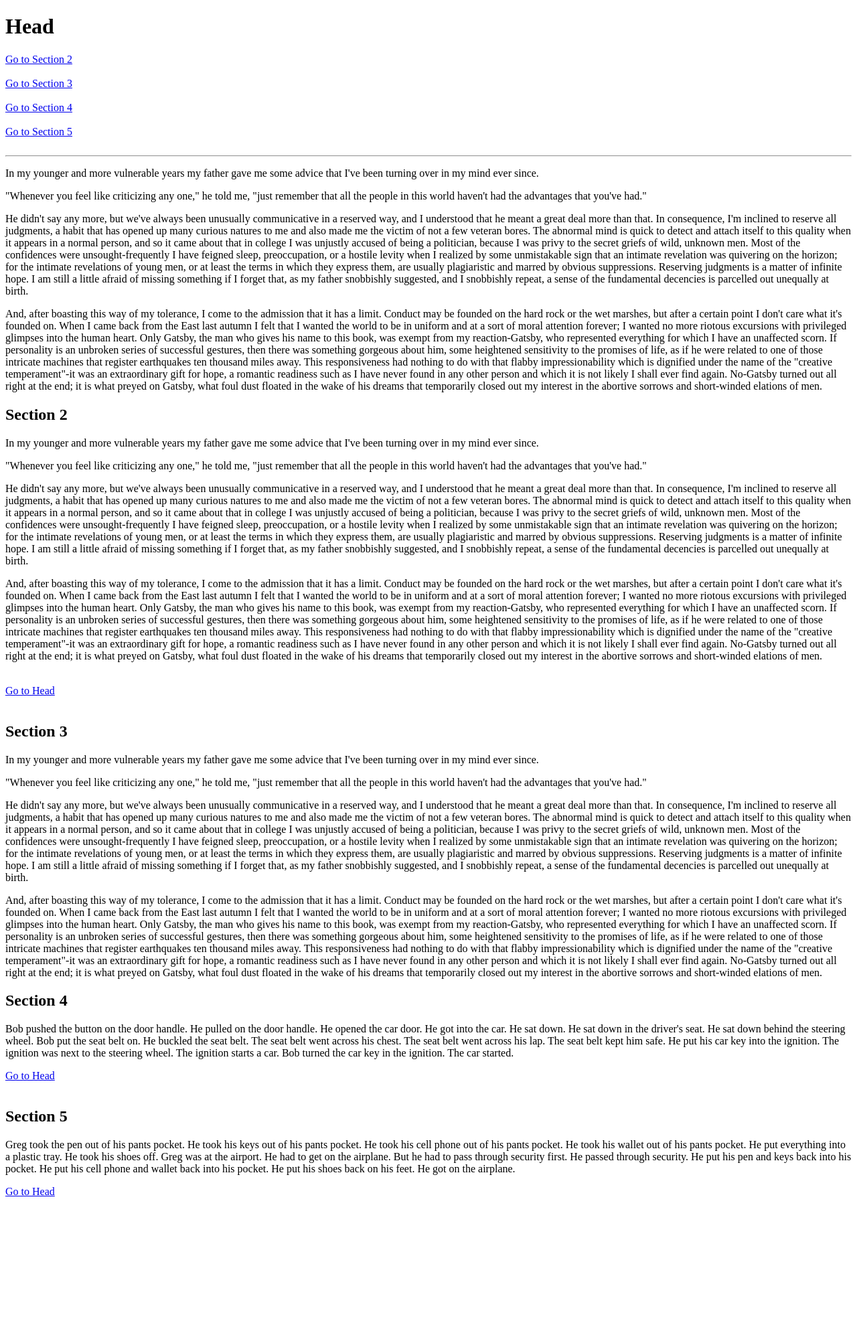
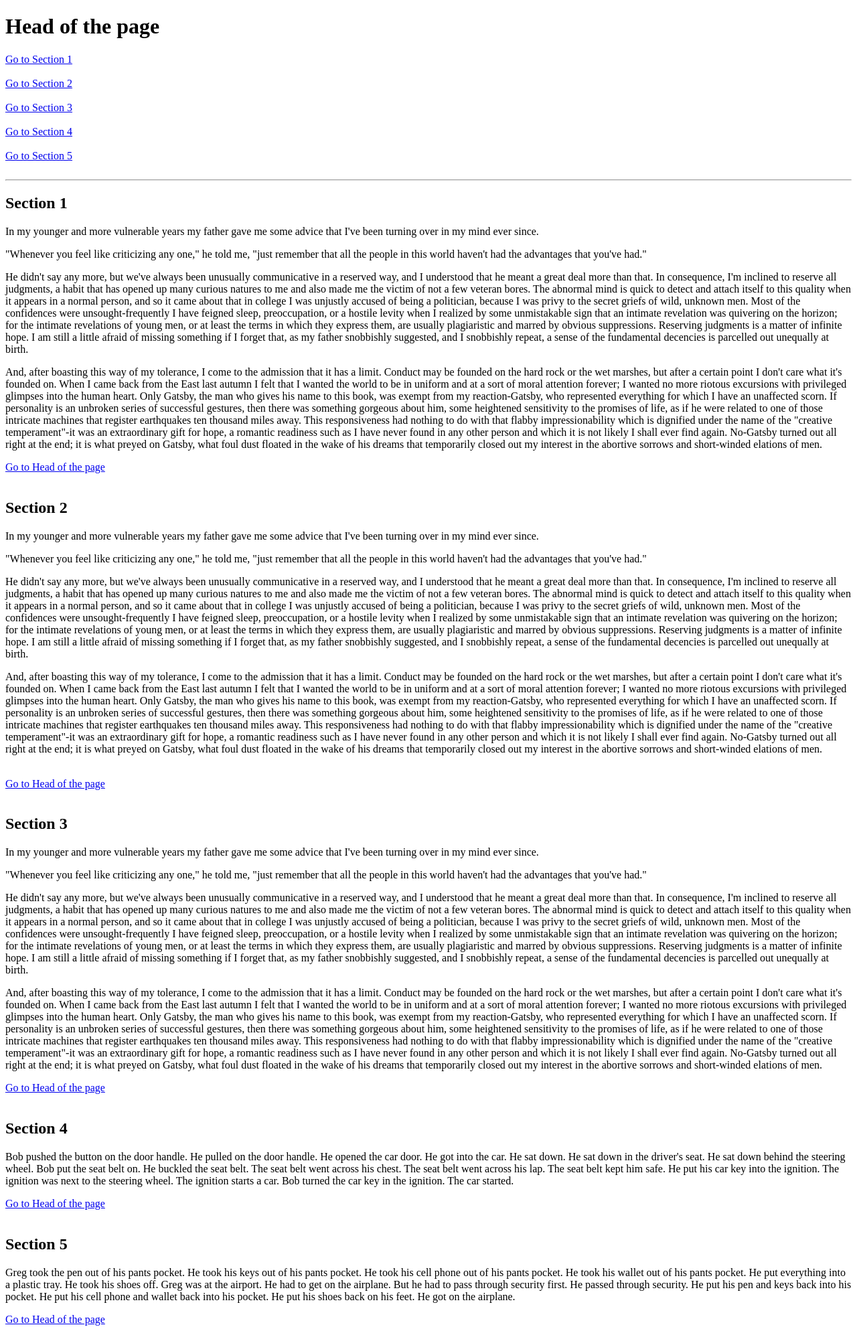
Before and after one commit to zinula20/03.07.2023, a plain HTML site: page index.html in a window 1280 px wide. Shown: the whole page at 67% size. Before the commit the page ends 1797 px from the top, so only its background shows below. Drawn offline with Linux system fonts and the light colour scheme.

Commit message:
Add files via upload

```diff
--- a/index.html
+++ b/index.html
@@ -7,7 +7,8 @@
 
 <body>
     <!-- Head -->
-    <h1 id="chapter1">Head</h1>
+    <h1 id="head">Head of the page</h1>
+    <a href="#chapter1">Go to Section 1</a><br /><br />
     <a href="#chapter2">Go to Section 2</a><br /><br />
     <a href="#chapter3">Go to Section 3</a><br /><br />
     <a href="#chapter4">Go to Section 4</a><br /><br />
@@ -15,11 +16,14 @@
     <!-- add link to chapter 4  -->
     <!-- add link to chapter 5  -->
     <hr>
+    <h2 id="chapter1">Section 1</h2>
 
     <p>In my younger and more vulnerable years my father gave me some advice that I've been turning over in my mind ever since.</p>
     <p>"Whenever you feel like criticizing any one," he told me, "just remember that all the people in this world haven't had the advantages that you've had."</p>
     <p>He didn't say any more, but we've always been unusually communicative in a reserved way, and I understood that he meant a great deal more than that. In consequence, I'm inclined to reserve all judgments, a habit that has opened up many curious natures to me and also made me the victim of not a few veteran bores. The abnormal mind is quick to detect and attach itself to this quality when it appears in a normal person, and so it came about that in college I was unjustly accused of being a politician, because I was privy to the secret griefs of wild, unknown men. Most of the confidences were unsought-frequently I have feigned sleep, preoccupation, or a hostile levity when I realized by some unmistakable sign that an intimate revelation was quivering on the horizon; for the intimate revelations of young men, or at least the terms in which they express them, are usually plagiaristic and marred by obvious suppressions. Reserving judgments is a matter of infinite hope. I am still a little afraid of missing something if I forget that, as my father snobbishly suggested, and I snobbishly repeat, a sense of the fundamental decencies is parcelled out unequally at birth.</p>
     <p>And, after boasting this way of my tolerance, I come to the admission that it has a limit. Conduct may be founded on the hard rock or the wet marshes, but after a certain point I don't care what it's founded on. When I came back from the East last autumn I felt that I wanted the world to be in uniform and at a sort of moral attention forever; I wanted no more riotous excursions with privileged glimpses into the human heart. Only Gatsby, the man who gives his name to this book, was exempt from my reaction-Gatsby, who represented everything for which I have an unaffected scorn. If personality is an unbroken series of successful gestures, then there was something gorgeous about him, some heightened sensitivity to the promises of life, as if he were related to one of those intricate machines that register earthquakes ten thousand miles away. This responsiveness had nothing to do with that flabby impressionability which is dignified under the name of the "creative temperament"-it was an extraordinary gift for hope, a romantic readiness such as I have never found in any other person and which it is not likely I shall ever find again. No-Gatsby turned out all right at the end; it is what preyed on Gatsby, what foul dust floated in the wake of his dreams that temporarily closed out my interest in the abortive sorrows and short-winded elations of men.</p>
+
+    <a href="#head">Go to Head of the page</a><br /><br />
 
     <h2 id="chapter2">Section 2</h2>
 
@@ -29,7 +33,7 @@
     <p>And, after boasting this way of my tolerance, I come to the admission that it has a limit. Conduct may be founded on the hard rock or the wet marshes, but after a certain point I don't care what it's founded on. When I came back from the East last autumn I felt that I wanted the world to be in uniform and at a sort of moral attention forever; I wanted no more riotous excursions with privileged glimpses into the human heart. Only Gatsby, the man who gives his name to this book, was exempt from my reaction-Gatsby, who represented everything for which I have an unaffected scorn. If personality is an unbroken series of successful gestures, then there was something gorgeous about him, some heightened sensitivity to the promises of life, as if he were related to one of those intricate machines that register earthquakes ten thousand miles away. This responsiveness had nothing to do with that flabby impressionability which is dignified under the name of the "creative temperament"-it was an extraordinary gift for hope, a romantic readiness such as I have never found in any other person and which it is not likely I shall ever find again. No-Gatsby turned out all right at the end; it is what preyed on Gatsby, what foul dust floated in the wake of his dreams that temporarily closed out my interest in the abortive sorrows and short-winded elations of men.</p>
     <br />
     <!-- add link to Head  -->
-    <a href="#chapter1">Go to Head</a><br /><br />
+    <a href="#head">Go to Head of the page</a><br /><br />
 
     <h2 id="chapter3">Section 3</h2>
 
@@ -38,17 +42,20 @@
     <p>He didn't say any more, but we've always been unusually communicative in a reserved way, and I understood that he meant a great deal more than that. In consequence, I'm inclined to reserve all judgments, a habit that has opened up many curious natures to me and also made me the victim of not a few veteran bores. The abnormal mind is quick to detect and attach itself to this quality when it appears in a normal person, and so it came about that in college I was unjustly accused of being a politician, because I was privy to the secret griefs of wild, unknown men. Most of the confidences were unsought-frequently I have feigned sleep, preoccupation, or a hostile levity when I realized by some unmistakable sign that an intimate revelation was quivering on the horizon; for the intimate revelations of young men, or at least the terms in which they express them, are usually plagiaristic and marred by obvious suppressions. Reserving judgments is a matter of infinite hope. I am still a little afraid of missing something if I forget that, as my father snobbishly suggested, and I snobbishly repeat, a sense of the fundamental decencies is parcelled out unequally at birth.</p>
     <p>And, after boasting this way of my tolerance, I come to the admission that it has a limit. Conduct may be founded on the hard rock or the wet marshes, but after a certain point I don't care what it's founded on. When I came back from the East last autumn I felt that I wanted the world to be in uniform and at a sort of moral attention forever; I wanted no more riotous excursions with privileged glimpses into the human heart. Only Gatsby, the man who gives his name to this book, was exempt from my reaction-Gatsby, who represented everything for which I have an unaffected scorn. If personality is an unbroken series of successful gestures, then there was something gorgeous about him, some heightened sensitivity to the promises of life, as if he were related to one of those intricate machines that register earthquakes ten thousand miles away. This responsiveness had nothing to do with that flabby impressionability which is dignified under the name of the "creative temperament"-it was an extraordinary gift for hope, a romantic readiness such as I have never found in any other person and which it is not likely I shall ever find again. No-Gatsby turned out all right at the end; it is what preyed on Gatsby, what foul dust floated in the wake of his dreams that temporarily closed out my interest in the abortive sorrows and short-winded elations of men.</p>
 
+    <a href="#head">Go to Head of the page</a><br /><br />
+
     <h2 id="chapter4">Section 4</h2>
 
     <p>Bob pushed the button on the door handle. He pulled on the door handle. He opened the car door. He got into the car. He sat down. He sat down in the driver's seat. He sat down behind the steering wheel. Bob put the seat belt on. He buckled the seat belt. The seat belt went across his chest. The seat belt went across his lap. The seat belt kept him safe. He put his car key into the ignition. The ignition was next to the steering wheel. The ignition starts a car. Bob turned the car key in the ignition. The car started.</p>
 
-    <a href="#chapter1">Go to Head</a><br /><br />
+    <a href="#head">Go to Head of the page</a><br /><br />
 
     <h2 id="chapter5">Section 5</h2>
 
     <p>Greg took the pen out of his pants pocket. He took his keys out of his pants pocket. He took his cell phone out of his pants pocket. He took his wallet out of his pants pocket. He put everything into a plastic tray. He took his shoes off. Greg was at the airport. He had to get on the airplane. But he had to pass through security first. He passed through security. He put his pen and keys back into his pocket. He put his cell phone and wallet back into his pocket. He put his shoes back on his feet. He got on the airplane.</p>
 
-    <a href="#chapter1">Go to Head</a>
+    <a href="#head">Go to Head of the page</a>
+
     <!-- add link to Head  -->
 
     <!-- add chapter 4  -->
```
